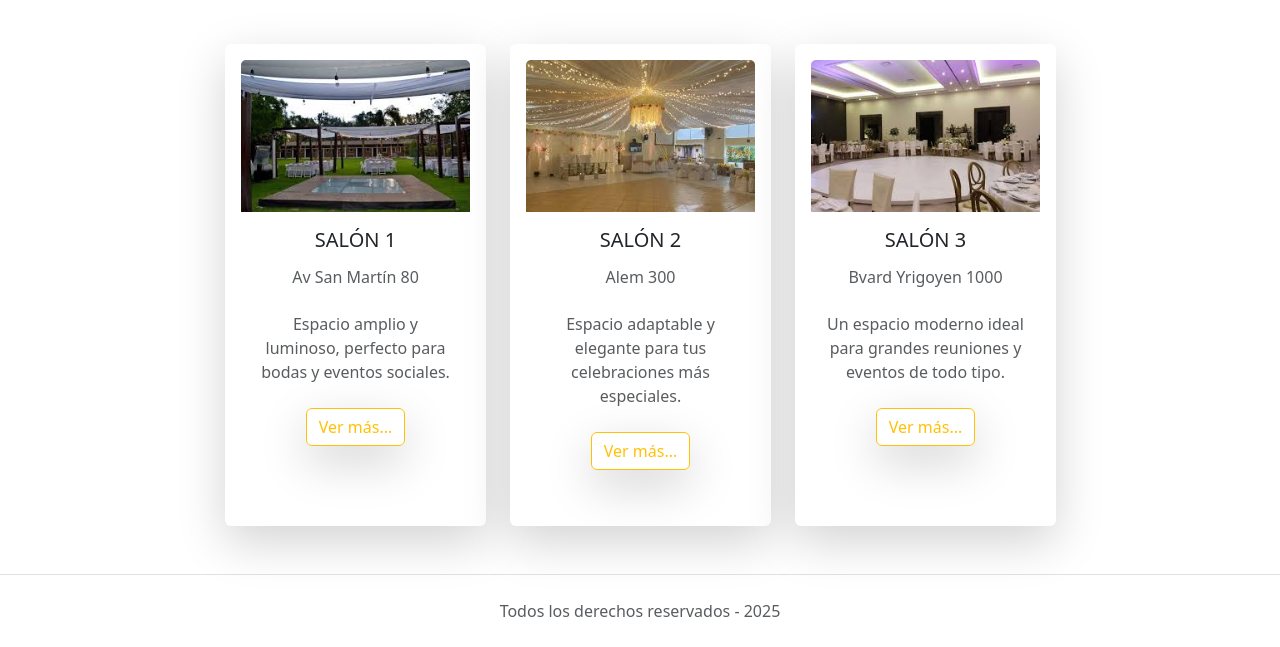
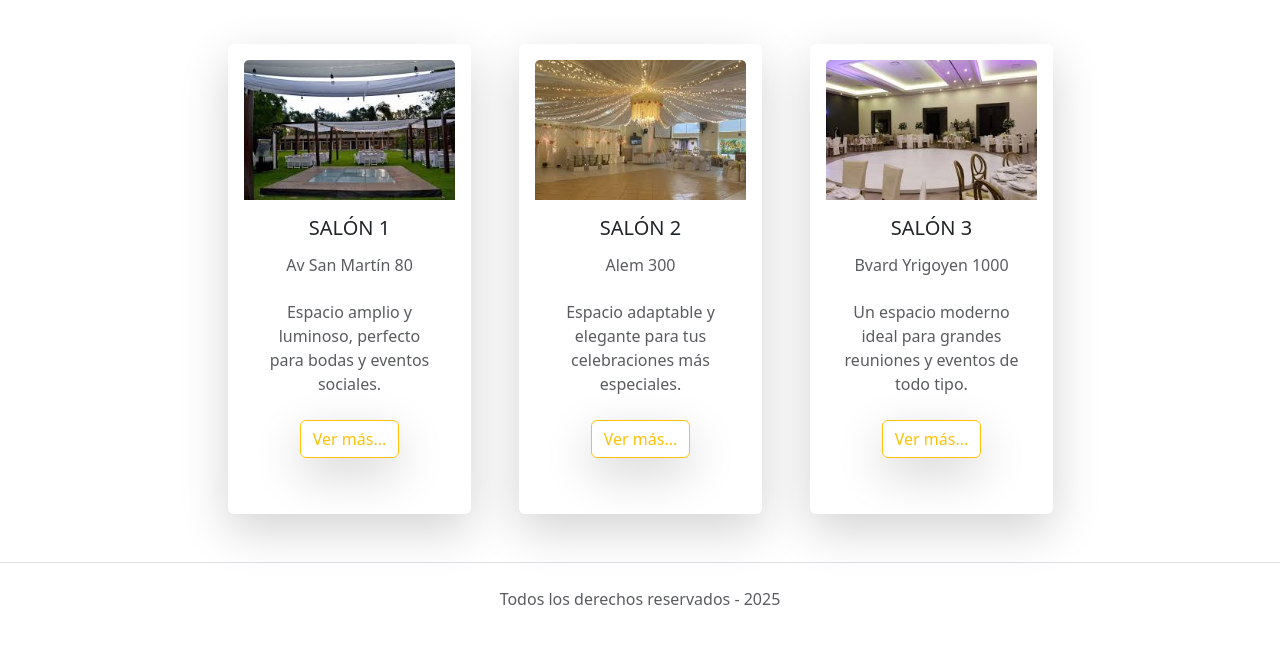
Before and after one commit to IvanC-20/TPI-IDW, a plain HTML site: page index.html in a window 1280 px wide. Shown: the part 206-853 px from the top of the page. Drawn offline with nearby package versions, Linux system fonts and the light colour scheme.

Commit message:
retoques finales

```diff
--- a/index.html
+++ b/index.html
@@ -64,7 +64,7 @@ document.addEventListener("DOMContentLoaded", function () {
         <section id="galeria" class="pt-2 py-5">
             <div class="container">
               <h2 class="text-center mb-5">Nuestros Salones</h2>
-              <div class="row g-4 justify-content-center">
+              <div class="row g-5 justify-content-center">
                 <!-- Salón 1 -->
                 <div class="col-sm-6 col-md-4 col-lg-3" data-aos="flip-left" data-aos-duration="1000">
                   <div class="card h-100 shadow-lg border-0 overflow-hidden p-3 mb-4">
```
